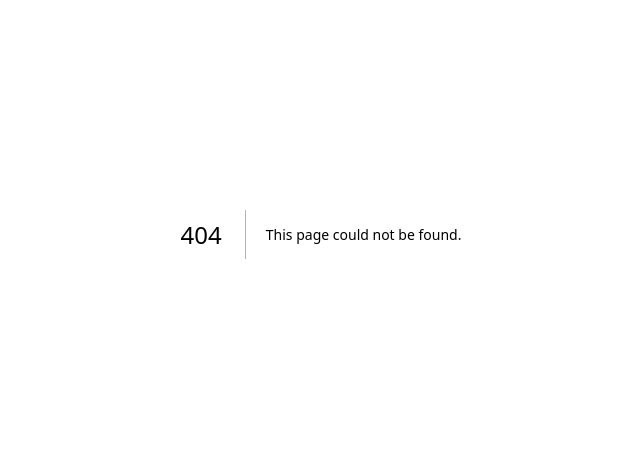
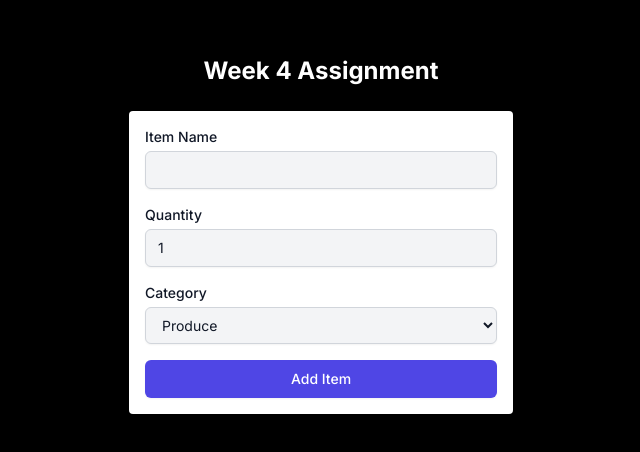
Before and after one commit to puneet5ingh/cprg306-assignments, a Next.js app: page /week-4 in a window 1280 px wide. Before the commit this address had no page. Shown: the part 166-618 px from the top of the page, without its empty margins (319-959 px from the left). Built offline with nearby package versions, Linux system fonts and the light colour scheme.

Commit message:
Updated page.js and week-3/item.js, added new files for week-4

```diff
--- a/app/page.js
+++ b/app/page.js
@@ -1,19 +1,26 @@
-import Link from "next/link";
+import Link from 'next/link';
 
 export default function Home() {
-    return (
-        <main className="flex min-h-screen p-2">
-            <div>
-               <h1>CPRG 306 Assignment</h1>
-                <ul>
-
-                    <li>   <Link href="./week-2">week 2 - Assignment</Link> </li>
-
-                     <li>   <Link href="./week-3">week 3 - Assignemnt </Link> </li>
-
-                </ul>
-
-            </div>
-        </main>
-    );
+  return (
+    <div className="flex flex-col items-center justify-center min-h-screen bg-gradient-to-r from-blue-500 to-purple-500 text-white p-6">
+    <h1 className="text-5xl font-extrabold mb-10 drop-shadow-lg">Assignments</h1>
+    <ul className="space-y-4 text-center">
+      <li>
+        <Link href="/week-2" className="block py-2 px-4 text-xl font-semibold bg-white text-blue-500 rounded-lg shadow-md hover:bg-blue-500 hover:text-white transition duration-300">
+          Week 2
+        </Link>
+      </li>
+      <li>
+        <Link href="/week-3" className="block py-2 px-4 text-xl font-semibold bg-white text-blue-500 rounded-lg shadow-md hover:bg-blue-500 hover:text-white transition duration-300">
+          Week 3
+        </Link>
+      </li>
+      <li>
+        <Link href="/week-4" className="block py-2 px-4 text-xl font-semibold bg-white text-blue-500 rounded-lg shadow-md hover:bg-blue-500 hover:text-white transition duration-300">
+          Week 4
+        </Link>
+      </li>
+    </ul>
+   </div>
+  );
 }
--- a/app/week-3/item.js
+++ b/app/week-3/item.js
@@ -1,8 +1,9 @@
 const Item = ({ name, quantity, category }) => {
     return (
-      <li className="p-2 border-b border-gray-200 flex flex-col">
-        <span className="text-lg">{name}</span>
-        <span className="text-gray-500">Buy {quantity} in {category}</span>
+      <li className="p-2 border-b border-black-200 flex flex-col">
+        <span className="text-lg"> name: {name}</span>
+        <span className="text-gray-500">quantity:{quantity}
+        <li>category:{category}</li></span>
       </li>
     );
   };
--- /dev/null
+++ b/app/week-4/new-item.js
@@ -0,0 +1,81 @@
+"use client";
+
+import { useState } from 'react';
+
+export default function NewItem() {
+  const [name, setName] = useState("");
+  const [quantity, setQuantity] = useState(1);
+  const [category, setCategory] = useState("Produce");
+
+  const handleSubmit = (event) => {
+    event.preventDefault();
+    const item = { name, quantity, category };
+    console.log(item);
+    alert(`Item: ${name}, Quantity: ${quantity}, Category: ${category}`);
+    setName("");
+    setQuantity(1);
+    setCategory("Produce");
+  };
+
+  return (
+    <form onSubmit={handleSubmit} className="w-full max-w-sm p-4 bg-white rounded shadow-md">
+      <div className="mb-4">
+        <label htmlFor="name" className="block text-sm font-medium text-gray-900">
+          Item Name
+        </label>
+        <input
+          type="text"
+          id="name"
+          value={name}
+          onChange={(e) => setName(e.target.value)}
+          required
+          className="mt-1 block w-full px-3 py-2 bg-gray-100 border border-gray-300 rounded-md shadow-sm focus:outline-none focus:ring-indigo-500 focus:border-indigo-500 sm:text-sm text-gray-900"
+        />
+      </div>
+      <div className="mb-4">
+        <label htmlFor="quantity" className="block text-sm font-medium text-gray-900">
+          Quantity
+        </label>
+        <input
+          type="number"
+          id="quantity"
+          min="1"
+          max="99"
+          value={quantity}
+          onChange={(e) => setQuantity(Number(e.target.value))}
+          required
+          className="mt-1 block w-full px-3 py-2 bg-gray-100 border border-gray-300 rounded-md shadow-sm focus:outline-none focus:ring-indigo-500 focus:border-indigo-500 sm:text-sm text-gray-900"
+        />
+      </div>
+      <div className="mb-4">
+        <label htmlFor="category" className="block text-sm font-medium text-gray-900">
+          Category
+        </label>
+        <select
+          id="category"
+          value={category}
+          onChange={(e) => setCategory(e.target.value)}
+          className="mt-1 block w-full px-3 py-2 bg-gray-100 border border-gray-300 rounded-md shadow-sm focus:outline-none focus:ring-indigo-500 focus:border-indigo-500 sm:text-sm text-gray-900"
+        >
+          <option value="Produce">Produce</option>
+          <option value="Dairy">Dairy</option>
+          <option value="Bakery">Bakery</option>
+          <option value="Meat">Meat</option>
+          <option value="Frozen Foods">Frozen Foods</option>
+          <option value="Canned Goods">Canned Goods</option>
+          <option value="Dry Goods">Dry Goods</option>
+          <option value="Beverages">Beverages</option>
+          <option value="Snacks">Snacks</option>
+          <option value="Household">Household</option>
+          <option value="Other">Other</option>
+        </select>
+      </div>
+      <button
+        type="submit"
+        className="w-full py-2 px-4 border border-transparent shadow-sm text-sm font-medium rounded-md text-white bg-indigo-600 hover:bg-indigo-700 focus:outline-none focus:ring-2 focus:ring-offset-2 focus:ring-indigo-500"
+      >
+        Add Item
+      </button>
+    </form>
+  );
+}
--- /dev/null
+++ b/app/week-4/page.js
@@ -0,0 +1,12 @@
+"use client";
+
+import NewItem from './new-item';
+
+export default function Week4Page() {
+  return (
+    <div className="flex flex-col items-center justify-center min-h-screen bg-black text-white">
+      <h1 className="text-2xl font-bold mb-6">Week 4 Assignment</h1>
+      <NewItem />
+    </div>
+  );
+}
```
